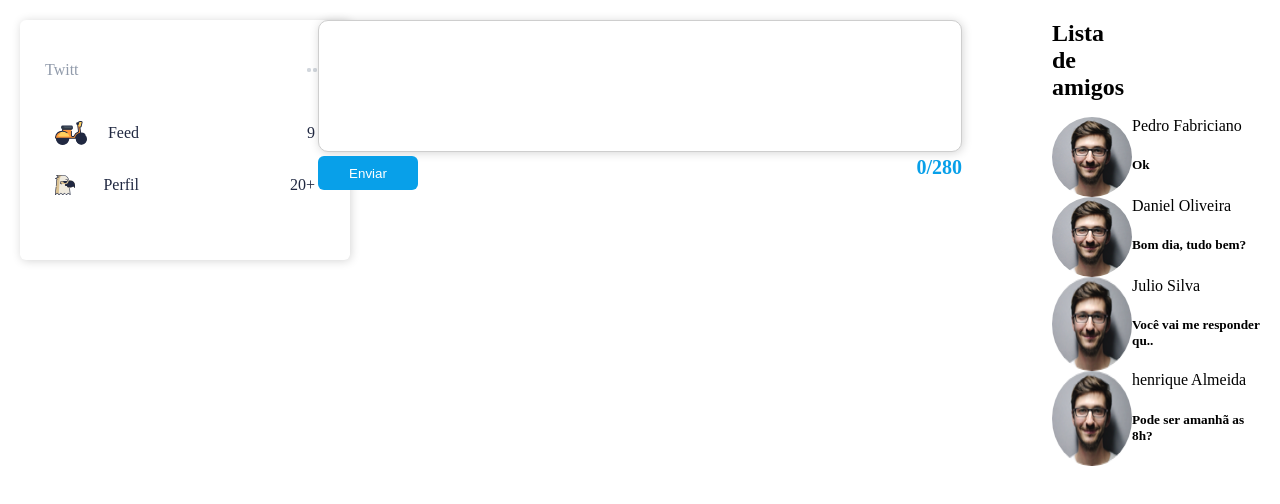
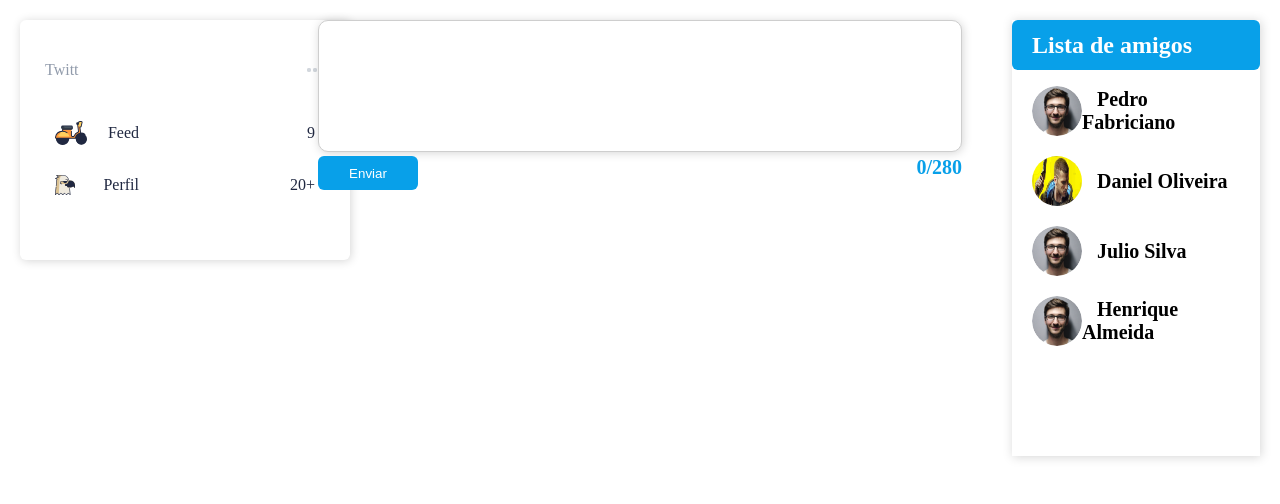
Before and after one commit to lucas-thedev/tecweb-twit, an Angular app in the folder Twit/: page / in a window 1280 px wide. Shown: the top 504 px of the page. Built offline with nearby package versions, Linux system fonts and the light colour scheme.

Commit message:
lista-amigos-estilizada

```diff
--- a/Twit/src/app/friends/friends.component.css
+++ b/Twit/src/app/friends/friends.component.css
@@ -1,20 +1,50 @@
 h2 {
-  margin-left: 40px;
-  margin-right: 150px;
-  color: black;
+  color: white;
   margin-top: 0px;
-  margin-bottom: 0;
+  margin-bottom: 0px;
+  margin-left: 20px;
 }
 
 li {
   color: black;
   display: flex;
+  align-items: center;
+  margin-bottom: 20px;
+}
+
+.nome-amigo {
+  margin-left: 15px;
+  font-weight: 700;
+  font-size: 20px;
+}
+
+.img-amigo {
+ width: 50px;
+ height: 50px;
+ border-radius: 50%;
+}
+
+.titulo-amigos {
+  background-color: #08a0e9;
+  width: 100%;
+  height: 50px;
+  display: flex;
+  align-items: center;
+  border-radius: 6px;
+  position: absolute;
+  top: 0;
+  left: 0;
 }
 
 ul {
   list-style: none;
+  padding: 0;
 }
 
 div#componente {
   height: 100%;
+  box-shadow: 1px 1px 10px 0px rgba(0, 0, 0, 0.17);
+  padding: 50px 20px 20px 20px;
+  position: relative;
+
 }
--- a/Twit/src/app/friends/friends.component.html
+++ b/Twit/src/app/friends/friends.component.html
@@ -1,34 +1,13 @@
 <div id="componente">
-    <h2>Lista de amigos</h2>
+    <div class="titulo-amigos"><h2>Lista de amigos</h2></div>
 
     <ul>
-        <li>
-            <img src="../../assets/boy.png">
+        <li *ngFor="let amigo of amigos;let i = index" >
+            <img src="{{amigos[i].foto}}" class="img-amigo">
             <div>
-            <span>Pedro Fabriciano</span>
-            <h5>Ok</h5>
+            <span class="nome-amigo">{{amigos[i].nome}}</span>
         </div>
         </li>
-        <li>
-            <img src="../../assets/boy.png">
-            <div>
-            <span>Daniel Oliveira</span>
-            <h5>Bom dia, tudo bem?</h5>
-        </div>
-        </li>
-        <li>
-            <img src="../../assets/boy.png">
-            <div>
-            <span>Julio Silva</span>
-            <h5>Você vai me responder qu..</h5>
-        </div>
-        </li>
-        <li>
-            <img src="../../assets/boy.png">
-            <div>
-            <span>henrique Almeida</span>
-            <h5>Pode ser amanhã as 8h?</h5>
-        </div>
-        </li>
+
     </ul>
 </div>
--- a/Twit/src/app/friends/friends.component.ts
+++ b/Twit/src/app/friends/friends.component.ts
@@ -7,6 +7,16 @@ import { Component, OnInit } from '@angular/core';
 })
 export class FriendsComponent implements OnInit {
 
+  amigos = [{
+   nome:"Pedro Fabriciano", foto:"../../assets/boy.png"
+  },{
+    nome:"Daniel Oliveira", foto:"../../assets/images/V.png"
+  },{
+    nome:"Julio Silva", foto:"../../assets/boy.png"
+  },{
+    nome:"Henrique Almeida", foto:"../../assets/boy.png"
+  }
+  ]
   constructor() { }
 
   ngOnInit(): void {
```
